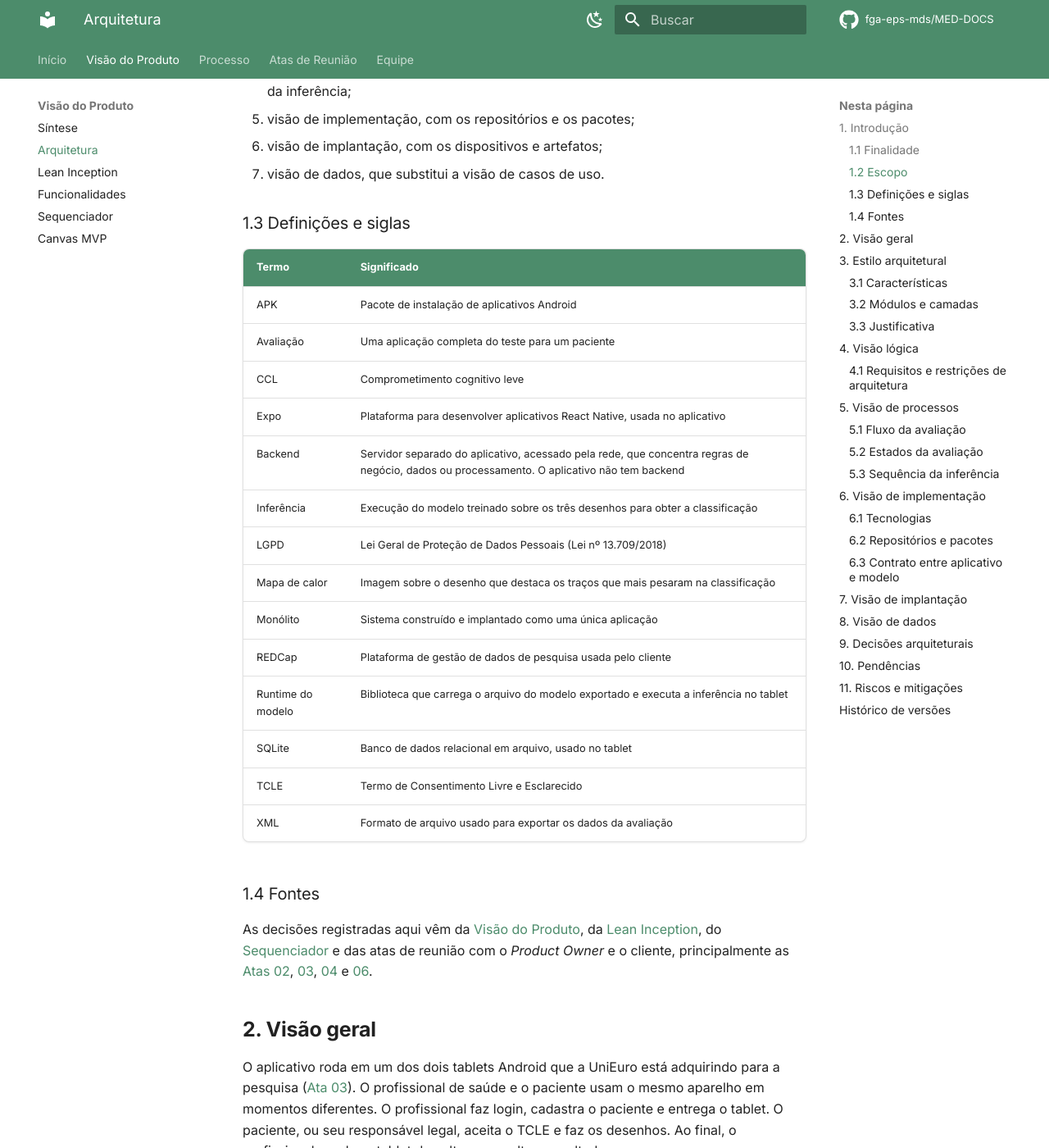
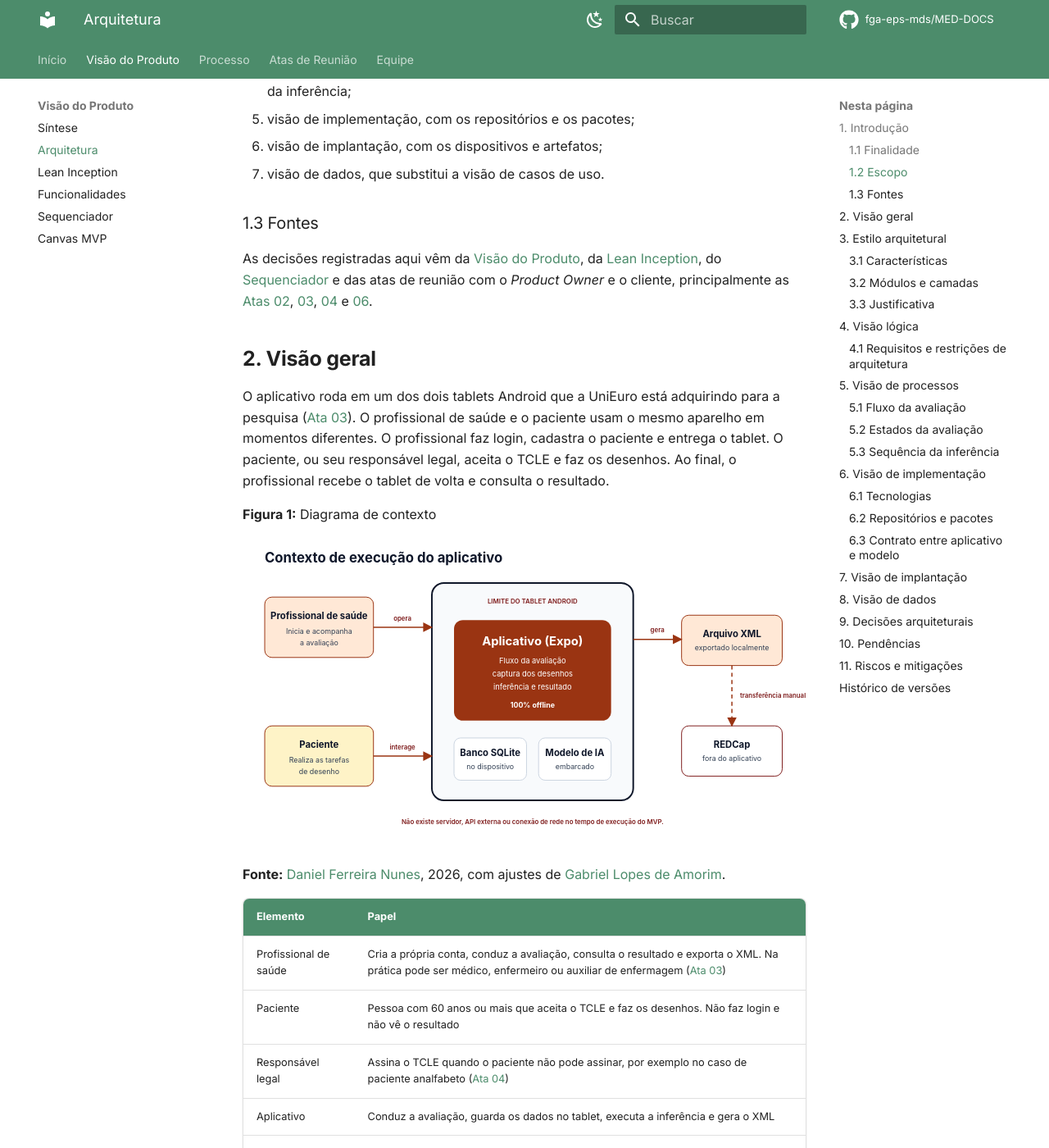
Before and after one commit to apollen27983/UNIEURO_MED-DOCS, an MkDocs documentation site: the page built from docs/produto/arquitetura.md, in a window 1280 px wide and 1400 px high, scrolled down 777 px. Shown: the whole window at 82% size. Built offline with MkDocs 1.6.1 and Material for MkDocs 9.7.7, drawn with Linux system fonts in a browser that asks for light colours; comment, search, counter and statistics services are not loaded.

Commit message:
docs: refatora seção
Removed definitions and acronyms section and renamed it to 'Sources'.

```diff
--- a/docs/produto/arquitetura.md
+++ b/docs/produto/arquitetura.md
@@ -20,26 +20,7 @@ O documento segue o modelo 4+1 adaptado, da mesma forma que foi feito no semestr
 6. visão de implantação, com os dispositivos e artefatos;
 7. visão de dados, que substitui a visão de casos de uso.
 
-### 1.3 Definições e siglas
-
-| Termo | Significado |
-|---|---|
-| APK | Pacote de instalação de aplicativos Android |
-| Avaliação | Uma aplicação completa do teste para um paciente |
-| CCL | Comprometimento cognitivo leve |
-| Expo | Plataforma para desenvolver aplicativos React Native, usada no aplicativo |
-| Backend | Servidor separado do aplicativo, acessado pela rede, que concentra regras de negócio, dados ou processamento. O aplicativo não tem backend |
-| Inferência | Execução do modelo treinado sobre os três desenhos para obter a classificação |
-| LGPD | Lei Geral de Proteção de Dados Pessoais (Lei nº 13.709/2018) |
-| Mapa de calor | Imagem sobre o desenho que destaca os traços que mais pesaram na classificação |
-| Monólito | Sistema construído e implantado como uma única aplicação |
-| REDCap | Plataforma de gestão de dados de pesquisa usada pelo cliente |
-| Runtime do modelo | Biblioteca que carrega o arquivo do modelo exportado e executa a inferência no tablet |
-| SQLite | Banco de dados relacional em arquivo, usado no tablet |
-| TCLE | Termo de Consentimento Livre e Esclarecido |
-| XML | Formato de arquivo usado para exportar os dados da avaliação |
-
-### 1.4 Fontes
+### 1.3 Fontes
 
 As decisões registradas aqui vêm da [Visão do Produto](visao.md), da [Lean Inception](lean-inception.md), do [Sequenciador](sequenciador.md) e das atas de reunião com o *Product Owner* e o cliente, principalmente as [Atas 02](../atas-reunioes/Ata-02-EPS-2026-08-24-PO.md), [03](../atas-reunioes/Ata-03-EPS-2026-08-31-PO.md), [04](../atas-reunioes/Ata-04-EPS-2026-09-11-PO.md) e [06](../atas-reunioes/Ata-06-EPS-2026-09-15-PO.md).
 
```
